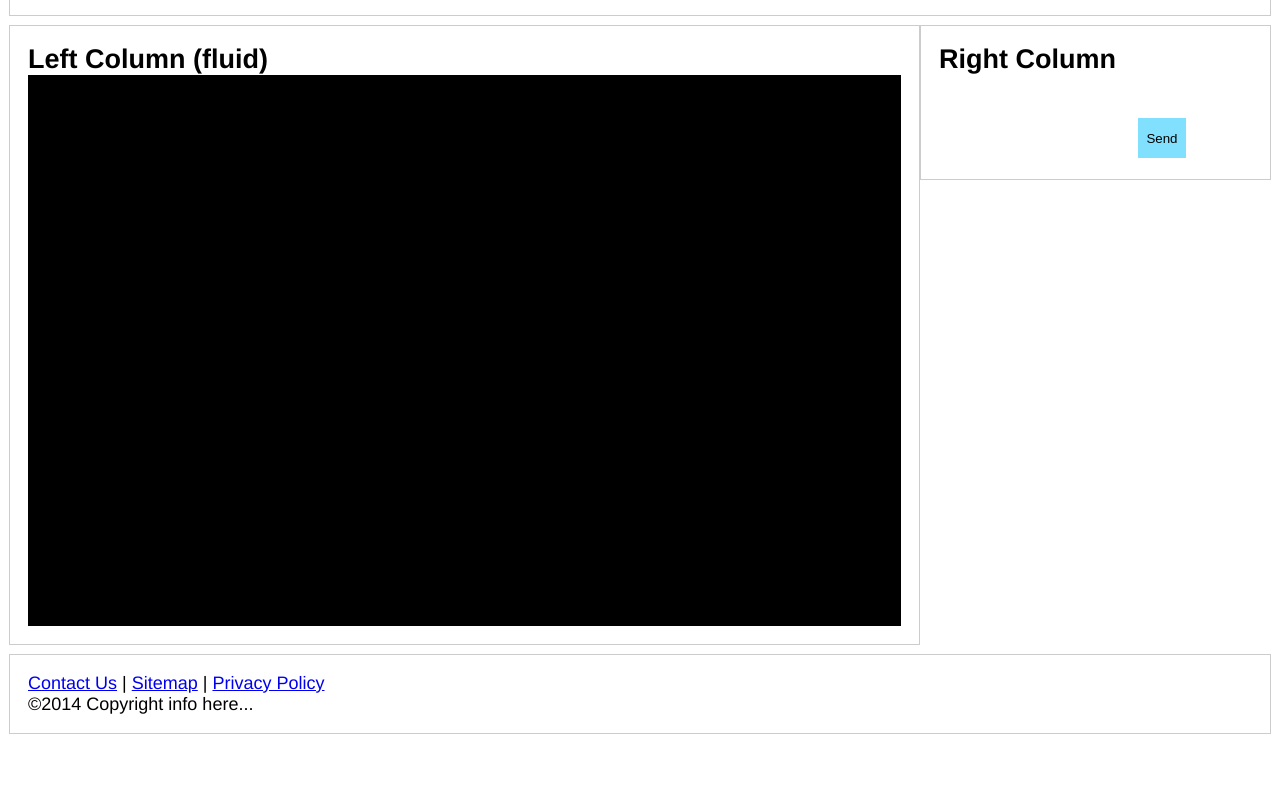
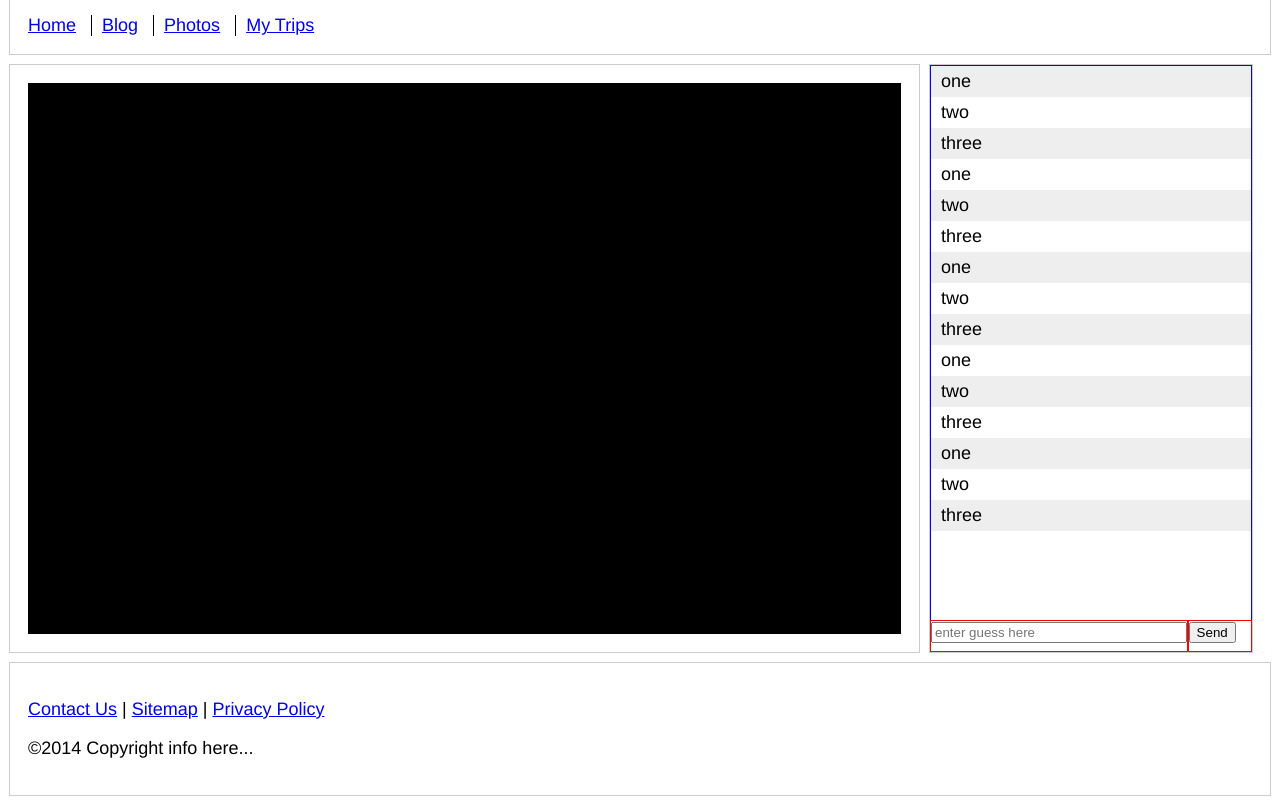
Before and after one commit to omaracrystal/darkroom, a website with bundled scripts: page index.html in a window 1280 px wide. Shown: the part 94-899 px from the top of the page. Before the commit the page ends 837 px from the top, so only its background shows below. Built offline with nearby package versions, Linux system fonts and the light colour scheme; a script that the page names is missing.

Commit message:
adjusting columns and chat area

```diff
--- a/chat.css
+++ b/chat.css
@@ -1,33 +1,44 @@
-.chat {
+/*.chat {
   width: 100%;
   height: 100%;
-  color: yellow;
+  color: black;
   text-align: right;
+  background: white;
+  border: black;
+  border-style: solid;
 }
-form {
-  background: white;
+.chatcontainer{
+  width: 100%;
+  height: 90%;
+  -moz-border-radius: 0px 0px 0px 0px;
+  -webkit-border-radius: 0px 0px 0px 0px;
+  border: 2px solid #35bef0;
+}
+.chatcontainer2{
+  width: 100%;
+  height: 10%;
+}*/
+/*form {
   padding: 3px;
   position: relative;
   bottom: 0;
-  width: 80%;
-}
-form input {
-  width: 80%;
-  height: 40px;
-  margin-left: .5%;
-}
-form button {
-  width: 20%;
-  height: 40px;
+}*/
+/*form input {
+  width: 100%;
+  height: 30px;
+  border-radius: 0px 0px 0px 0px;
+}*/
+/*form button {
+  width: 100%;
+  height: 30px;
   position: inline-block;
-  background: light-grey;
-  border: black;
-  margin-left: 5px;
-}
+}*/
 #messages {
+  height: 90%;
   list-style-type: none;
   margin: 0;
   padding: 0;
+  overflow: hidden;
 }
 #messages li {
   padding: 5px 10px;
@@ -35,3 +46,35 @@ form button {
 #messages li:nth-child(odd) {
   background: #eee;
 }
+
+
+#A {
+    border:1px solid blue;
+    width: 100%;
+    height: 100%;
+    float:right;
+    height:100%;
+    position: absolute;
+    bottom:0px;
+    right:0px;
+}
+#B {
+    border: 1px solid red;
+    position: absolute;
+    bottom:0px;
+    left:0px;
+    height: 32px;
+    width:80%;
+}
+#C {
+    border: 1px solid red;
+    position: absolute;
+    bottom:0px;
+    right:0px;
+    height: 32px;
+    width:20%;
+}
+#m {
+  width: 100%;
+  height: 100%;
+}
--- a/index.html
+++ b/index.html
@@ -4,21 +4,21 @@
     <meta charset="utf-8">
     <meta http-equiv="X-UA-Compatible" content="IE=edge" />
 
-    <title>Responsive Two Column Layout (Left Column Fluid)</title>
+    <title>Flashlight Duty</title>
     <meta name="viewport" content="width=device-width, initial-scale=1">
 
     <link rel="stylesheet" type="text/css" href="style.css">
     <link rel="stylesheet" type="text/css" href="chat.css">
 
     <style>
-      * { margin: 0; padding: 0; box-sizing: border-box; }
+      /** { margin: 0; padding: 0; box-sizing: border-box; }
       body { font: 13px Helvetica, Arial; }
       form { background: #000; padding: 0; position: relative; bottom: 0; width: 100%; }
       form input { border: 0; padding: 0; width: 100%; margin-right: 0; }
       form button { width: 100%; background: rgb(130, 224, 255); border: none; padding: 0; }
       #messages { list-style-type: none; margin: 0; padding: 0; }
       #messages li { padding: 5px 10px; }
-      #messages li:nth-child(odd) { background: #eee; }
+      #messages li:nth-child(odd) { background: #eee; }*/
     </style>
 
     <link rel="stylesheet" type="text/css" href="darkroom.css">
@@ -26,7 +26,7 @@
   </head>
 
   <body>
-    <h1>Responsive Two Column Layout (Left Column Fluid)</h1>
+    <h1>Flashlight Duty </h1>
 
     <header>
        <nav>
@@ -42,23 +42,67 @@
     <div class="columnsContainer">
 
       <div class="leftColumn">
-        <h2>Left Column (fluid)</h2>
-
         <div class="container">
           <img class="masked" id="image" src="./images/paris.png"/>
         </div>
-
       </div>
 
       <div class="rightColumn">
-        <h2>Right Column</h2>
-
-        <div class="chat">
-          <ul id="messages"></ul>
+        <div id="A">
+          <ul id="messages">
+            <li>one</li>
+            <li>two</li>
+            <li>three</li>
+            <li>one</li>
+            <li>two</li>
+            <li>three</li>
+            <li>one</li>
+            <li>two</li>
+            <li>three</li>
+            <li>one</li>
+            <li>two</li>
+            <li>three</li>
+            <li>one</li>
+            <li>two</li>
+            <li>three</li>
+          </ul>
+        </div>
+        <div id="B">
           <form action="">
-            <input id="m" autocomplete="off" /><button>Send</button>
+            <input id="m" type="text" autocomplete="off" placeholder="enter guess here"/>
+        </div>
+        <div id="C">
+            <button>Send</button>
           </form>
         </div>
+
+<!--         <div class="chat">
+          <div class="chatContainer">
+              <ul id="messages">
+                <li>one</li>
+                <li>two</li>
+                <li>three</li>
+                <li>one</li>
+                <li>two</li>
+                <li>three</li>
+                <li>one</li>
+                <li>two</li>
+                <li>three</li>
+                <li>one</li>
+                <li>two</li>
+                <li>three</li>
+                <li>one</li>
+                <li>two</li>
+                <li>three</li>
+              </ul>
+          </div>
+          <div class="charContainer2">
+            <form action="">
+              <input id="m" autocomplete="off" placeholder="type your guess here"/><button>Send</button>
+            </form>
+          </div>
+        </div> -->
+
       </div>
 
     </div>
--- a/style.css
+++ b/style.css
@@ -70,11 +70,13 @@ header {
 @media screen and (min-width: 50em) {
   .leftColumn {
     margin-right: 19.5em;
+    height: 100%;
   }
   .rightColumn {
     position: absolute;
     top: 0;
-    right: 0;
-    width: 19.5em;
+    right: 1em;
+    width: 18em;
+    height: 100%;
   }
 }
```
